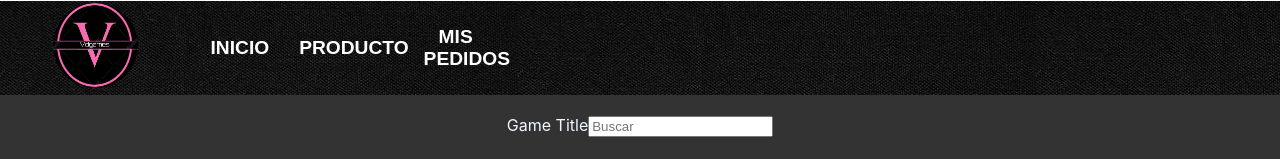
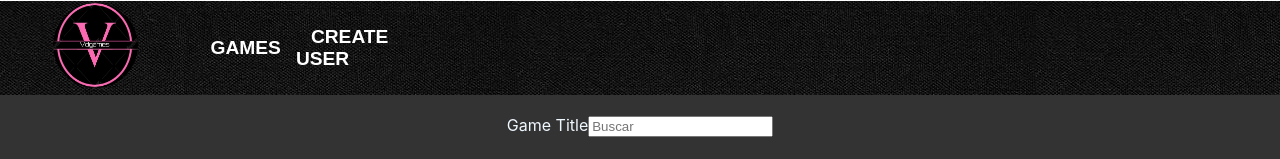
Before and after one commit to madrizjosea/EVideogames, a React (Create React App) app in the folder client/: page /Main in a window 1280 px wide. Shown: the top 159 px of the page. Built offline with nearby package versions, Linux system fonts and the light colour scheme; no server answers.

Commit message:
Realice cambio en navbar

```diff
--- a/client/src/components/Navbar/NavBar.jsx
+++ b/client/src/components/Navbar/NavBar.jsx
@@ -48,20 +48,20 @@ export default function NavBar(props) {
          </Link>
          <ul className={Style.NavUl}>
            <li>
-             <Link to={"/products/inicio"} className={Style.letra}>
-              INICIO
+             <Link to={"/Main"} className={Style.letra}>
+              GAMES
              </Link>
            </li>
            <li>
-             <Link to={"/products/producto"} className={Style.letra}>
-               PRODUCTO
+             <Link to={"/CreateUser"} className={Style.letra}>
+               CREATE USER
              </Link>
            </li>
-           <li>
+           {/* <li>
              <Link to={"/mis pedidos"} className={Style.letra}>
                MIS PEDIDOS
              </Link>
-           </li>
+           </li> */}
          </ul>
        </div>
        <div className={Style.center}>
```
